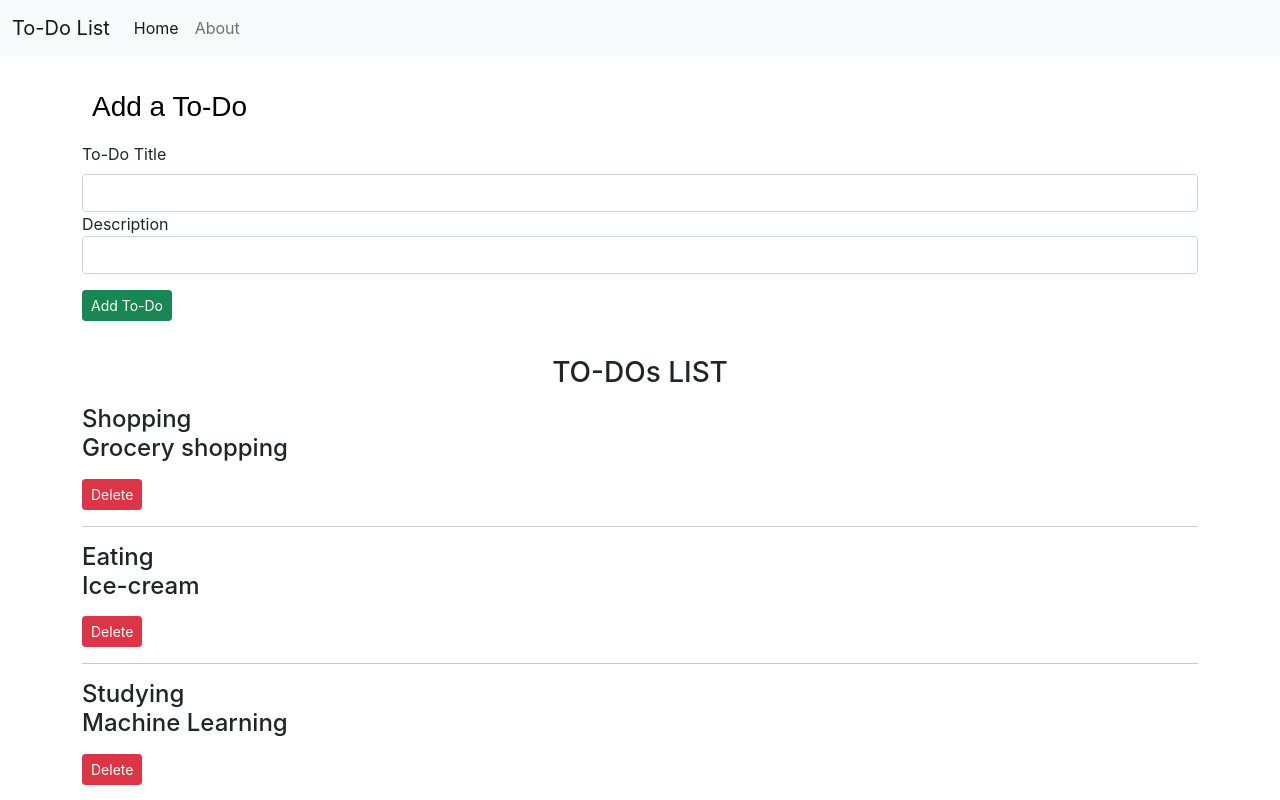
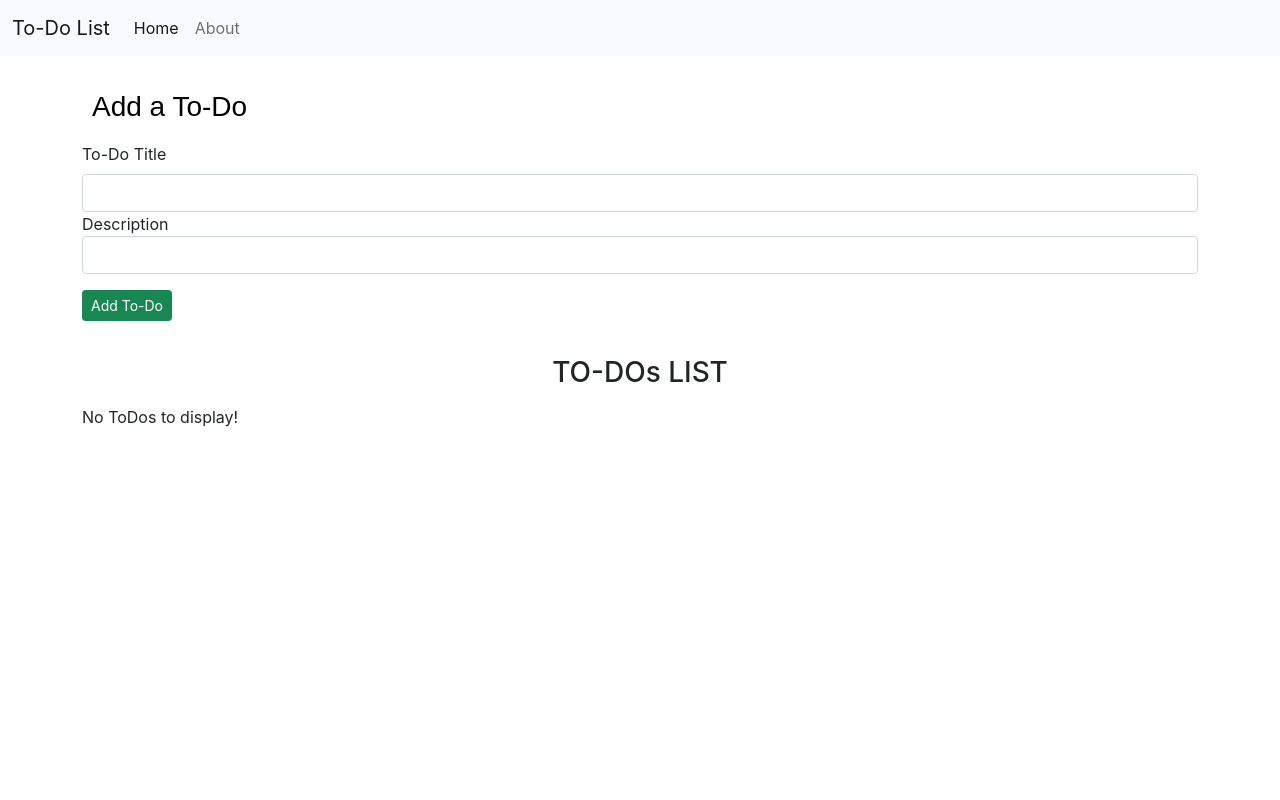
Before and after one commit to prernajajodia/To-do-list-, a React (Create React App) app: page / in a window 1280 px wide. Shown: the top 800 px of the page. Built offline with nearby package versions, Linux system fonts and the light colour scheme.

Commit message:
Localstorage set up done

```diff
--- a/src/App.js
+++ b/src/App.js
@@ -1,4 +1,4 @@
-import React, { useState} from 'react';
+import React, { useState, useEffect} from 'react';
 import './App.css';
 import Header from './MyComponents/Header';
 import {ToDos} from './MyComponents/ToDos';
@@ -8,6 +8,14 @@ import {AddToDo} from './MyComponents/AddToDo';
 
 
 function App() {
+
+  let initToDo;
+  if (localStorage.getItem("todoList")=== null) {
+    initToDo = []
+  }
+  else {
+    initToDo = JSON.parse(localStorage.getItem("todoList"))
+  }
 
   const onDelete = (todos) => {
       console.log('I am deleted',todos)
@@ -20,11 +28,14 @@ function App() {
         return e!== todos;
 
       }))
+     localStorage.setItem("todoList",JSON.stringify(todoList))
 
   }
 
-  const addToDo = (title,desc) => {
+  const addToDo = (title, desc) => {
+
     console.log("I am adding this to-do", title, desc)
+
     let sno;
     if (todoList.length === 0) {
       sno = 0;
@@ -42,33 +53,15 @@ function App() {
 
     setTodoList([...todoList, myToDo]);
     console.log(myToDo)
+
   }
 
 
-    const [todoList,setTodoList ] = useState( [
-      {
+  const [todoList, setTodoList] = useState(initToDo)
 
-        sno : 1,
-        title: "Shopping",
-        desc : "Grocery shopping"
-
-      },
-      {
-
-        sno : 2,
-        title: "Eating",
-        desc : "Ice-cream"
-
-      },
-      {
-
-        sno : 3,
-        title: "Studying",
-        desc : "Machine Learning"
-
-      },
-
-    ])
+    useEffect(() => {
+        localStorage.setItem("todoList",JSON.stringify(todoList))
+      }, [todoList])
 
 
   return (
--- a/src/MyComponents/AddToDo.js
+++ b/src/MyComponents/AddToDo.js
@@ -9,7 +9,11 @@ export const AddToDo = ({addToDo}) => {
         if (!title || !desc) {
             alert('Title or description cannot be blank!')
         }
-        addToDo(title, desc)
+        else {
+            addToDo(title, desc)
+            setTitle("")
+            setDesc("")
+        }
     }
     let FormStyle = {
 
```
